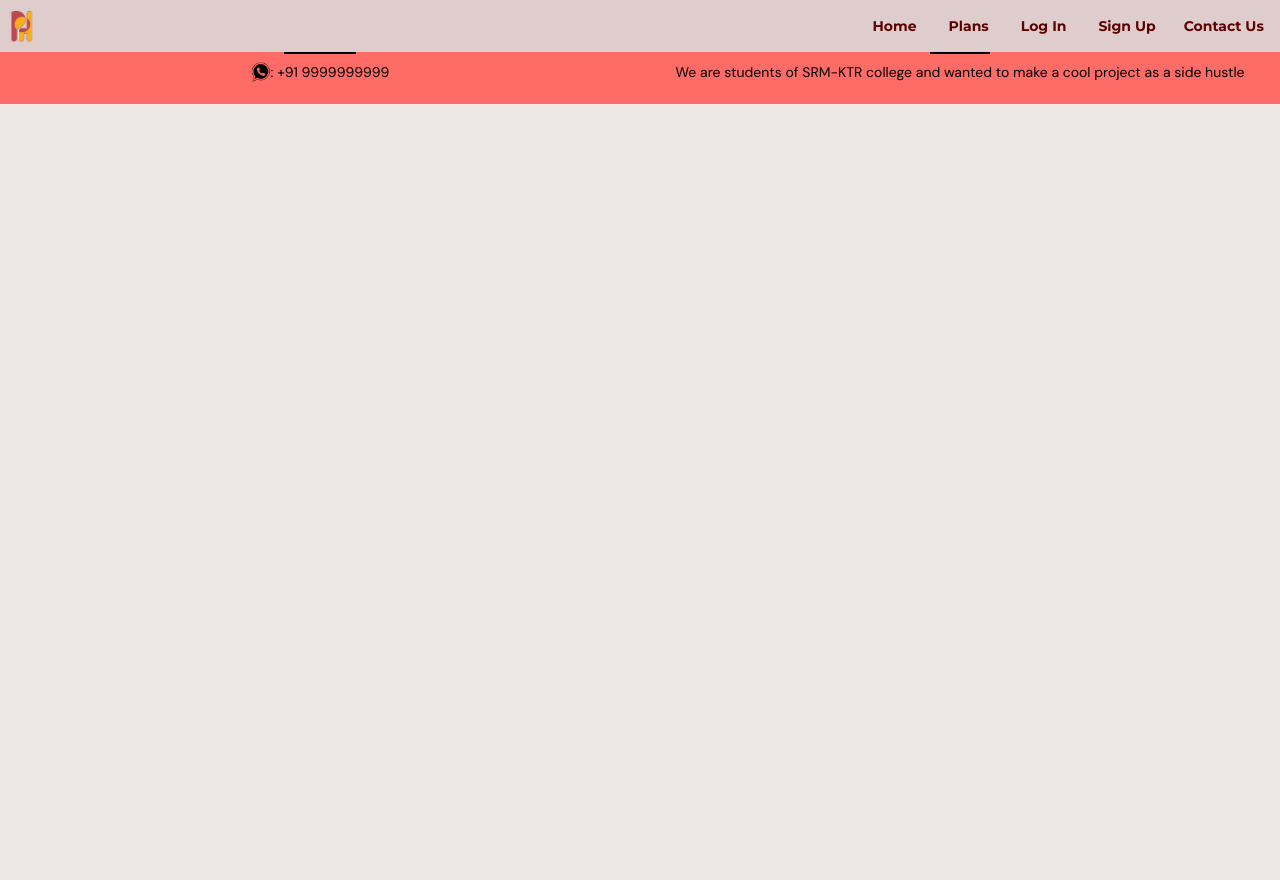
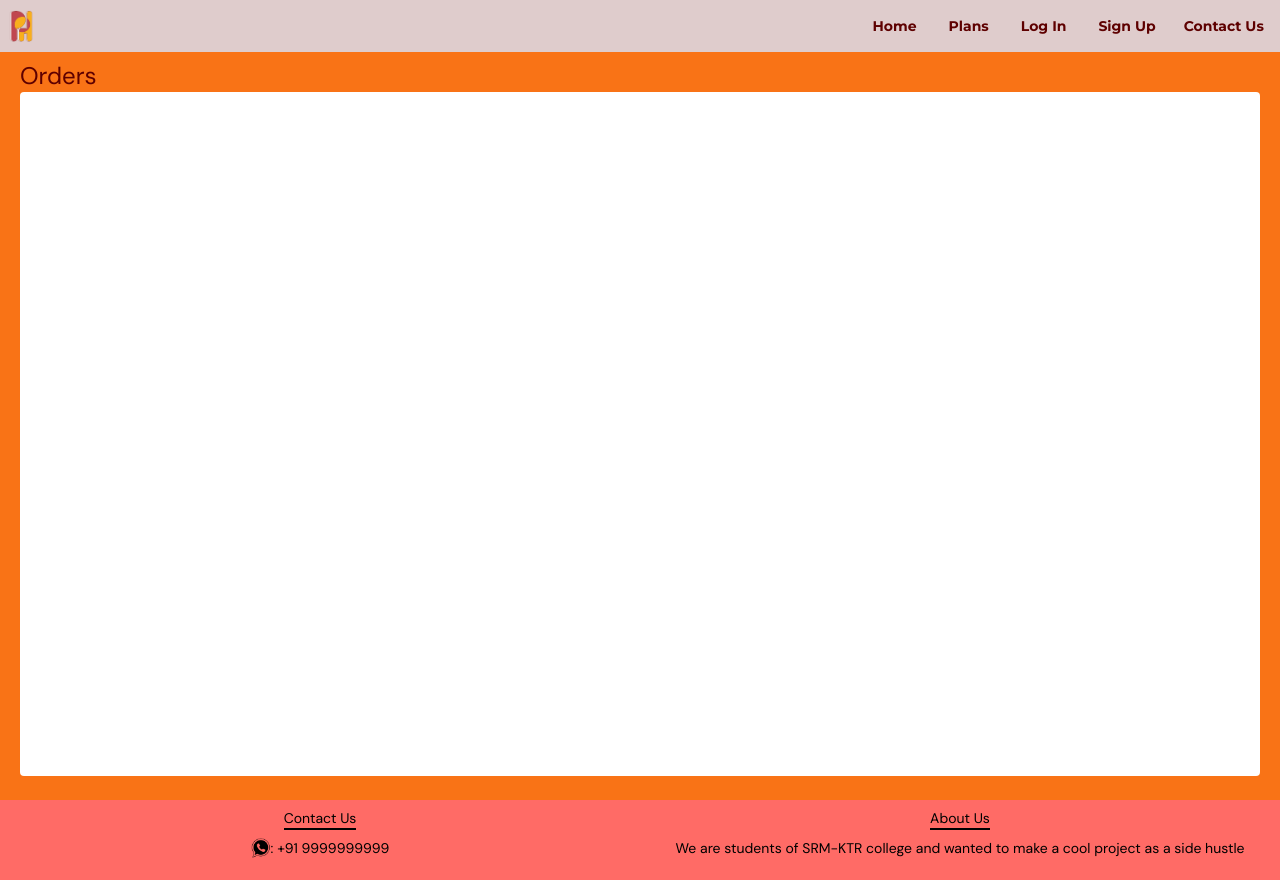
Before and after one commit to Ayush-Singh24/ProjectsHub, a Next.js app: page /dashboard in a window 1280 px wide. Before the commit the page ends 800 px from the top, so only its background shows below. Built offline with nearby package versions, Linux system fonts and the light colour scheme.

Commit message:
made dashboard layout 📈

```diff
--- a/src/pages/dashboard.tsx
+++ b/src/pages/dashboard.tsx
@@ -1,3 +1,10 @@
 export default function Dashboard() {
-  return <div>hello</div>;
+  return (
+    <section className="bg-gray-20 max-w-[1550px] flex flex-col justify-center items-center h-full mx-auto">
+      <div className="self-start w-full h-full p-6 mt-10 bg-orange-500 md:p-5">
+        <h2 className="text-2xl">Orders</h2>
+        <div className="bg-white rounded h-[95%]"></div>
+      </div>
+    </section>
+  );
 }
```
